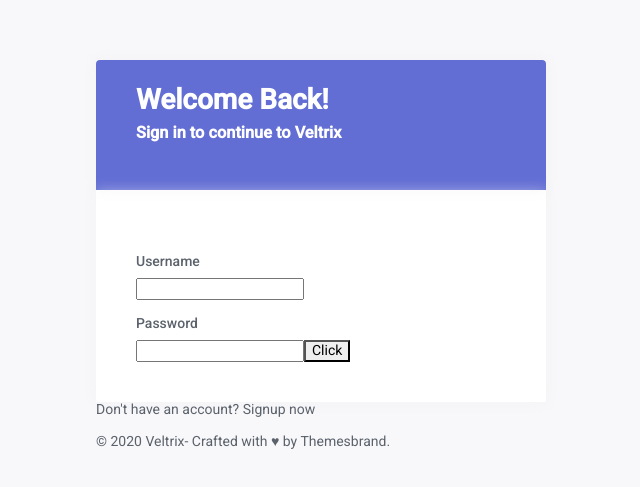
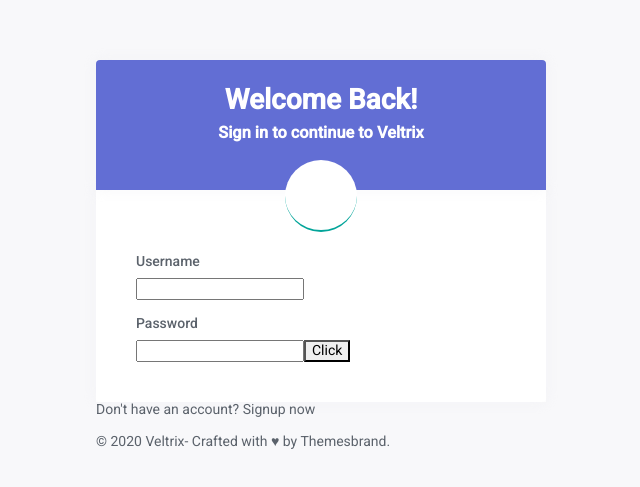
Before and after one commit to v3il/witch-it.space, a Nuxt app: page /auth in a window 1280 px wide. Shown: the part 137-624 px from the top of the page, without its empty margins (319-959 px from the left). Built offline with nearby package versions, Linux system fonts and the light colour scheme; no server answers.

Commit message:
Auth form placeholder

```diff
--- a/assets/styles/base/helpers/other.css
+++ b/assets/styles/base/helpers/other.css
@@ -1,3 +1,11 @@
 .wit-overflow--hidden {
     overflow: hidden;
 }
+
+.wit-position--relative {
+    position: relative;
+}
+
+.wit-position--absolute {
+    position: absolute;
+}
--- a/assets/styles/base/helpers/text.css
+++ b/assets/styles/base/helpers/text.css
@@ -55,6 +55,10 @@
     text-decoration: none !important;
 }
 
+.wit-text--center {
+    text-align: center;
+}
+
 /* stylelint-disable */
 
 /*.wit-text--xxlg {*/
--- a/pages/auth.vue
+++ b/pages/auth.vue
@@ -12,13 +12,15 @@
 
     <div class="auth">
       <div class="auth__form-container wit-background--white">
-        <header class="auth__header wit-background--primary">
-          <h1 class="wit-color--white">
+        <header class="auth__header wit-background--primary wit-position--relative">
+          <h1 class="wit-color--white wit-text--center">
             Welcome Back!
           </h1>
-          <h3 class="wit-color--white">
+          <h3 class="wit-color--white wit-text--center ">
             Sign in to continue to Veltrix
           </h3>
+
+          <div class="auth__header-image wit-position--absolute wit-background--white" />
         </header>
 
         <div class="auth__form-container2">
@@ -70,6 +72,17 @@ export default {
     border-radius: 4px 4px 0 0;
 }
 
+.auth__header-image {
+    position: absolute;
+    border-radius: 50%;
+    width: 72px;
+    height: 72px;
+    left: 50%;
+    transform: translateX(-50%);
+    top: 100px;
+    border-bottom: 2px solid var(--bs-success);
+}
+
 .auth__form-container2 {
     padding: 64px 40px 40px;
     box-shadow: 0 0 13px rgba(236, 236, 241, 0.439216);
```
